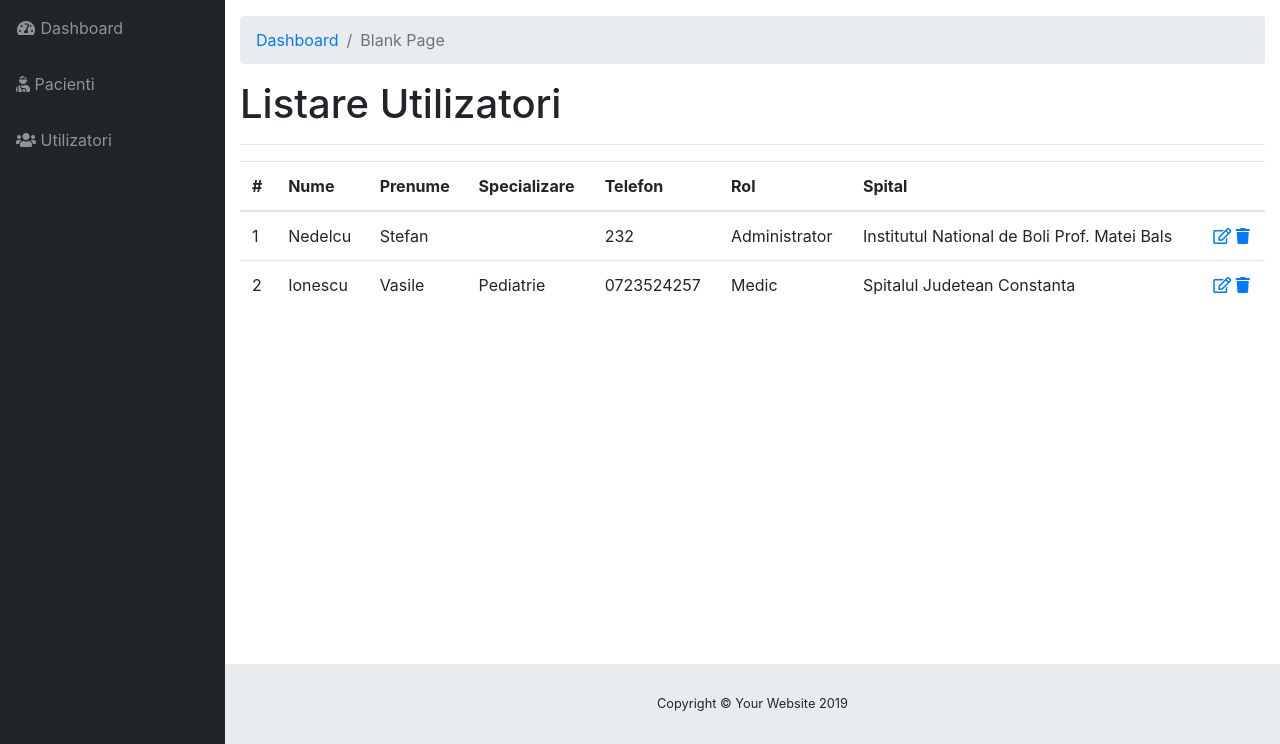
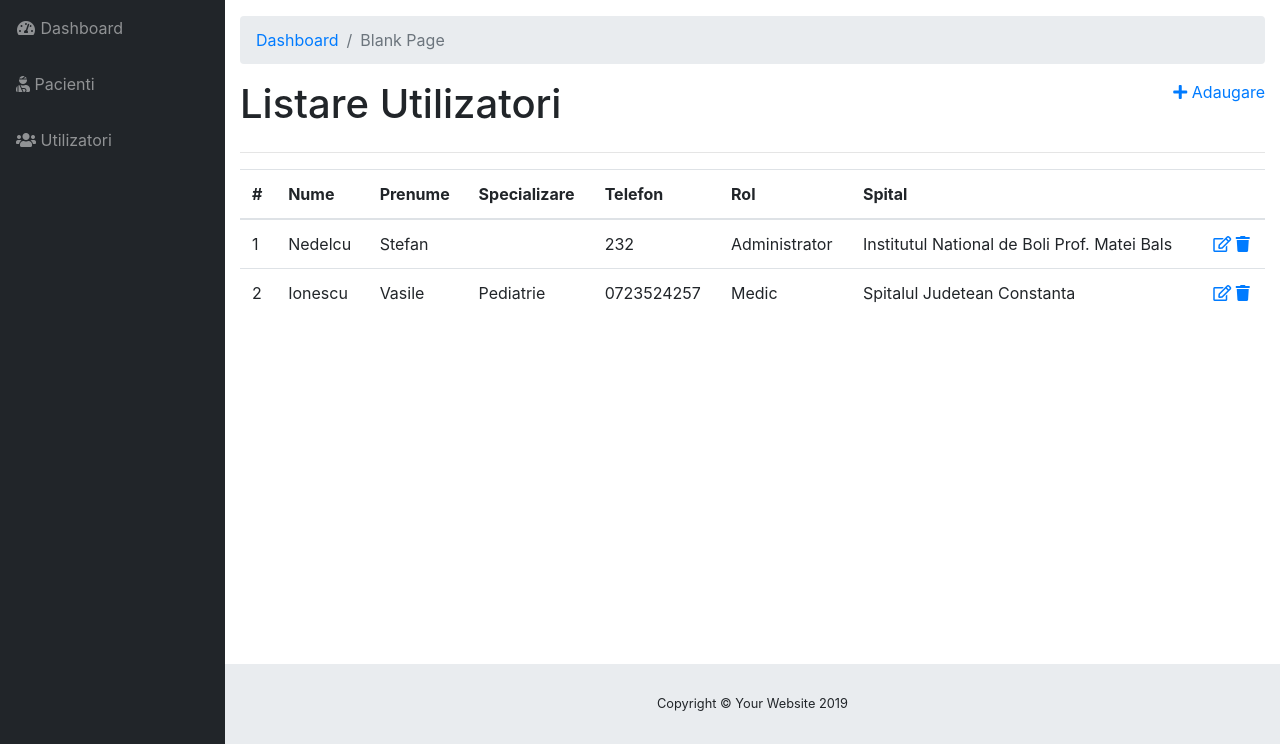
Before and after one commit to CristinaBizoi/dep, a PHP site: page /utilizatori_listare in a window 1280 px wide. Shown: the part 56-800 px from the top of the page. Run offline with PHP 8.4, Linux system fonts and the light colour scheme; the visitor is signed in with stand-in values (Sample User, id 1); data comes from the database, SQL or seed files in the repository.

Commit message:
adaugare butoane pentru adaugare

```diff
--- a/pacienti_listare.php
+++ b/pacienti_listare.php
@@ -37,7 +37,11 @@
         </ol>
 
         <!-- Page Content -->
+        <div class="d-flex">
         <h1> Listare Pacienti</h1>
+        <a href="./pacienti_adaugare" class=" ml-auto" > <i class="fa fa-plus"></i> Adaugare</a>
+        </div>
+
 
         <div class="row">
             <div class="col-md-12">
--- a/utilizatori_listare.php
+++ b/utilizatori_listare.php
@@ -19,7 +19,11 @@
         </ol>
 
         <!-- Page Content -->
+
+        <div class="d-flex">
         <h1> Listare Utilizatori</h1>
+        <a href="./utilizatori_adaugare" class=" ml-auto" > <i class="fa fa-plus"></i> Adaugare</a>
+        </div>
         <hr>
         <table class="table table-hover">
             <thead>
```
